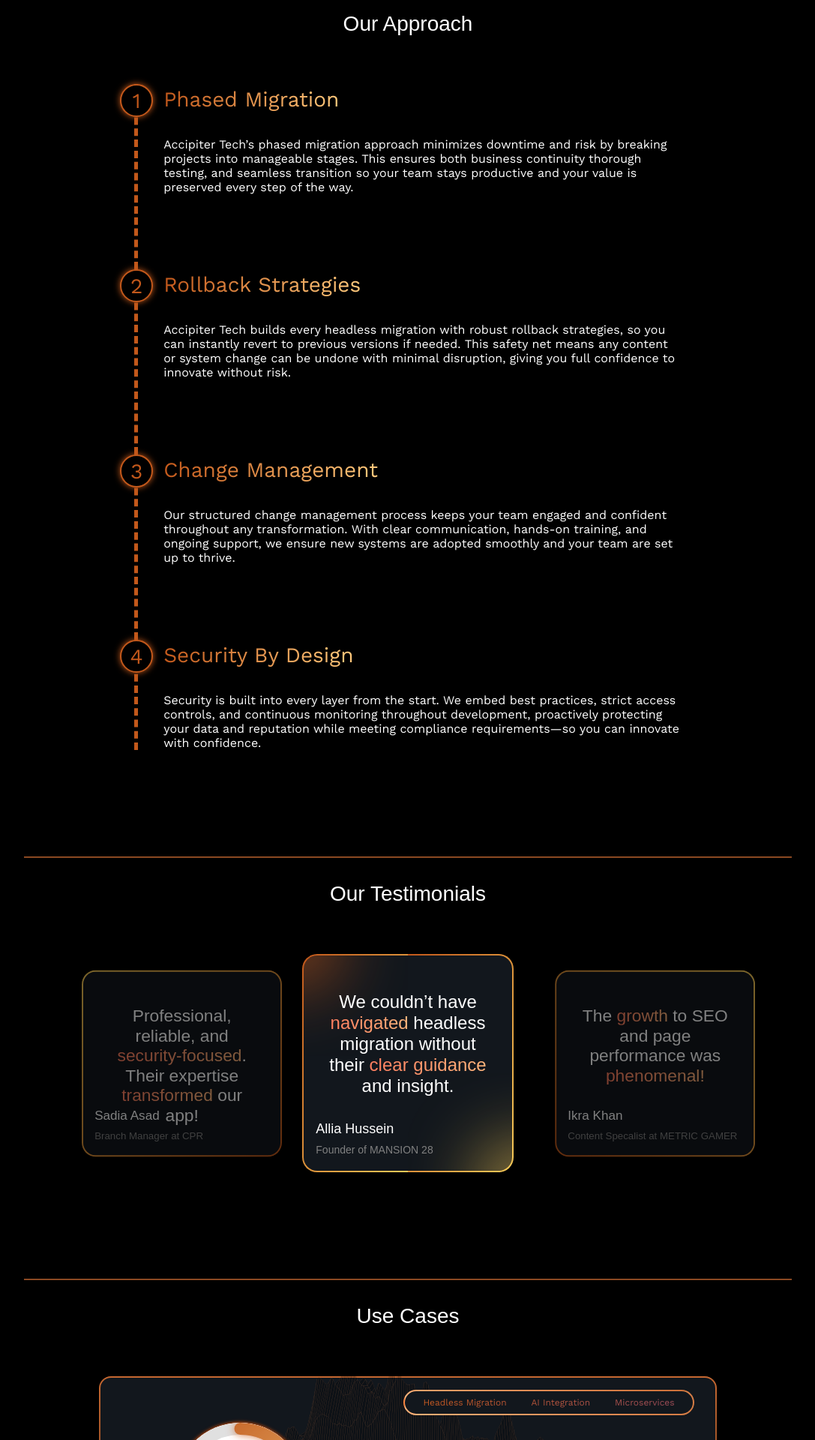
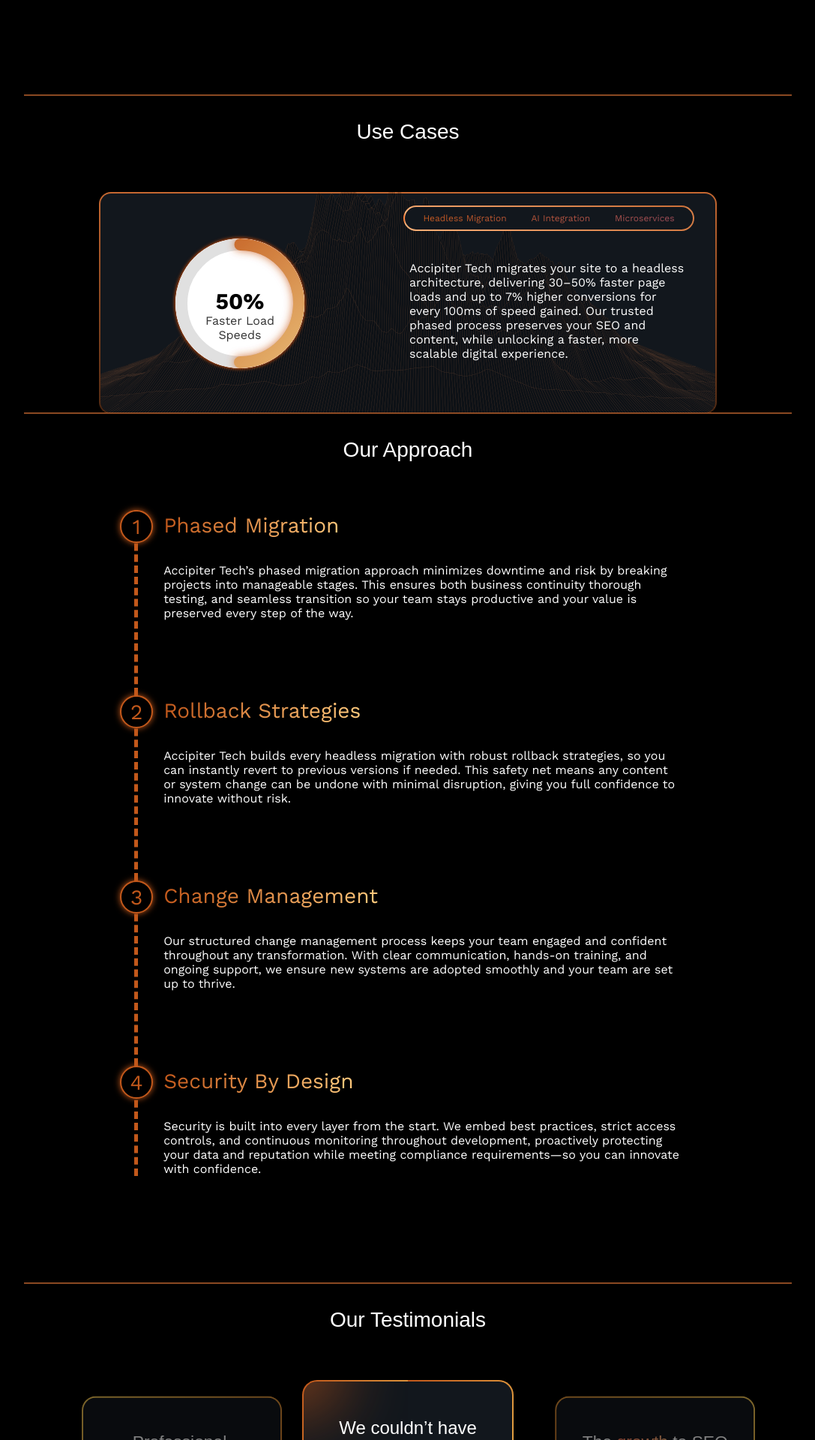
Before and after one commit to abbaswork/accipiter-website, a Next.js app: page / in a window 1280 px wide. Shown: the part 880-2800 px from the top of the page at 75% size, without its empty margins (96-1183 px from the left). Built offline with nearby package versions, Linux system fonts and the light colour scheme; a web font is replaced by a local one.

Commit message:
feat: update order and text updates

```diff
--- a/src/app/const/home.tsx
+++ b/src/app/const/home.tsx
@@ -1,7 +1,7 @@
 import { CardRowProps } from "@/stories/components/cards/card/Index";
 
 export const HeroArgs = {
-  title: "Legacy <span>Reimagined</span>,\nFuture-Proofed",
+  title: "Legacy <span>Reimagined</span>,<br>Future-Proofed",
   subtitle:
     "Seamless headless migrations, AI-optimized ecosystems, and enterprise resilience. ",
   logoSectionTitle: "Our Tech Stack",
@@ -93,7 +93,7 @@ export const ourUseCasesArgs = {
 };
 
 export const ourCaseStudiesArgs: CardRowProps = {
-  sectionTitle: "Case Studies",
+  sectionTitle: "Case Studies - Coming Soon",
   cards: [
     {
       headerText: "Metric Gamer",
--- a/src/app/page.tsx
+++ b/src/app/page.tsx
@@ -15,9 +15,9 @@ export default function Home() {
   return (
     <>
       <Hero {...HeroArgs} />
-      <VerticalStepList {...ourApproachArgs} style={{paddingTop: "0rem"}}/>
+      <ReactiveCard {...ourUseCasesArgs} />
+      <VerticalStepList {...ourApproachArgs} style={{ paddingTop: "0rem" }} />
       <Carousel {...ourTestimonialsArgs} />
-      <ReactiveCard {...ourUseCasesArgs} />
       <CardRow {...ourCaseStudiesArgs} />
     </>
   );
```
